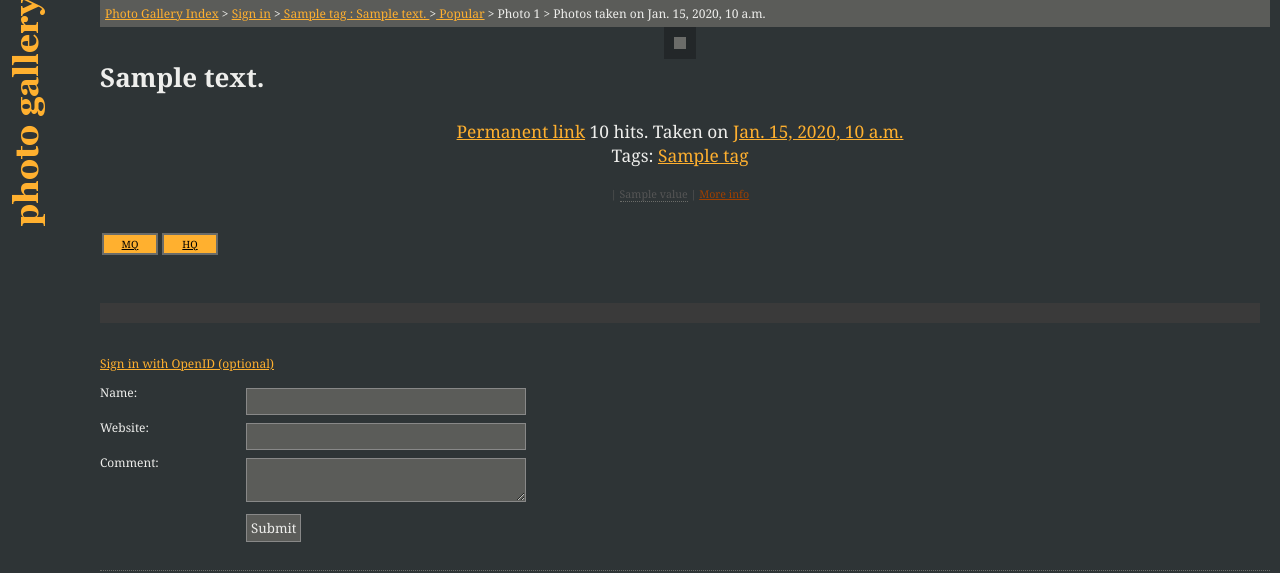
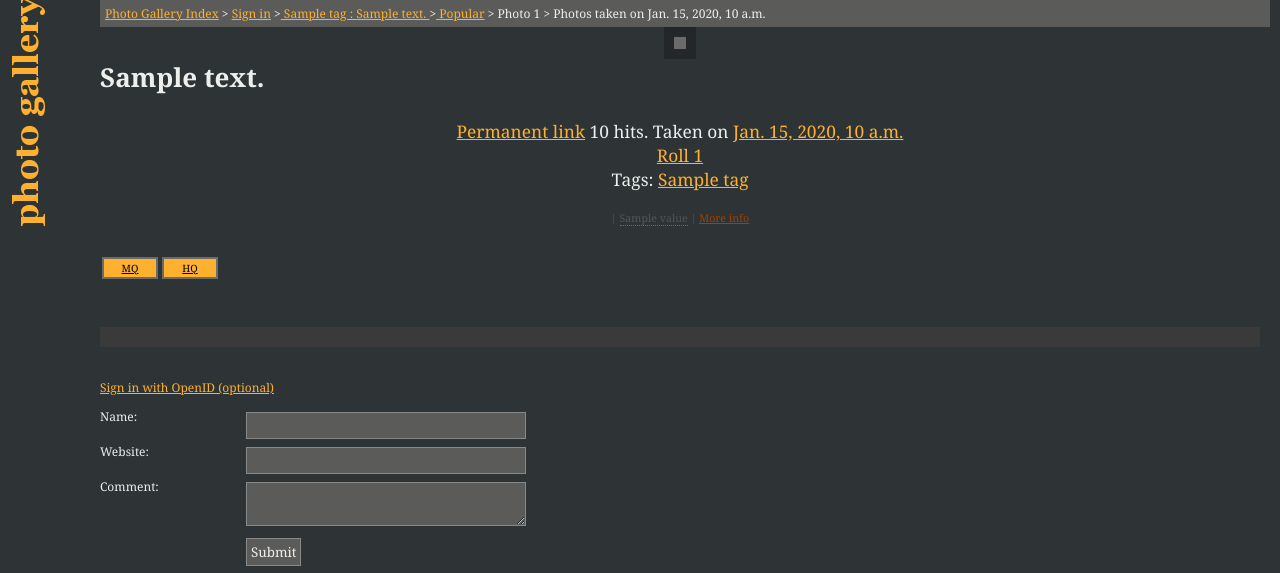
Before and after one commit to ginking/Gallery-1, a Django app: template templates/gallery/detail.html in a window 1280 px wide. Shown: the part 23-596 px from the top of the page. Run offline with Django 3.2, Linux system fonts and the light colour scheme; the template is opened without the code that fills it: most values are stand-ins (such as "Sample title", 1, 10 or a date in 2020); form fields are guessed from the names that the template uses.

Commit message:
display roll info

```diff
--- a/templates/gallery/detail.html
+++ b/templates/gallery/detail.html
@@ -38,6 +38,9 @@
 	   {{photo.get_hits}} hits.
 	   {% endifnotequal %}
 	   Taken on <a href="{{photo.same_day_url}}">{{photo.get_date}}</a><br/>
+	   {% if roll %}
+	   <a href="{{ roll.url }}">Roll {{ roll.id }}</a><br/>
+	     {% endif %}
 	   Tags:
 	   {% for tag in photo.get_tags %}
 	   <a href="{{tag.url}}">{{tag.name}}</a>
--- a/views.py
+++ b/views.py
@@ -157,11 +157,13 @@ def photo(request, photo_id, in_tag_name=None, in_roll_id=None):
                                      id=photo_id)
 
         tag = None
+        roll = None
         if in_tag_name:
             tag = Tag.with_name(in_tag_name)
             kw = dict(tag=tag)
         elif in_roll_id:
             kw = dict(roll_id=in_roll_id)
+            roll = get_object_or_404(Roll.objects.using("gallery"), pk=in_roll_id)
         else:
             kw = {}
         previous = p.get_sibling_photo('previous', **kw)
@@ -170,7 +172,7 @@ def photo(request, photo_id, in_tag_name=None, in_roll_id=None):
         slug = '/%s/photo/%s/' % (G_URL, p.id)
         params = {'tag': tag, 'photo': p, 'previous': previous,
                   'slug': slug, 'next': next, 'exported': exported,
-                  'form': form}
+                  'form': form, 'roll': roll}
         params.update(DEFAULT_PARAMS)
         context = RequestContext(request)
         response = render_to_response('gallery/detail.html', params,
```
